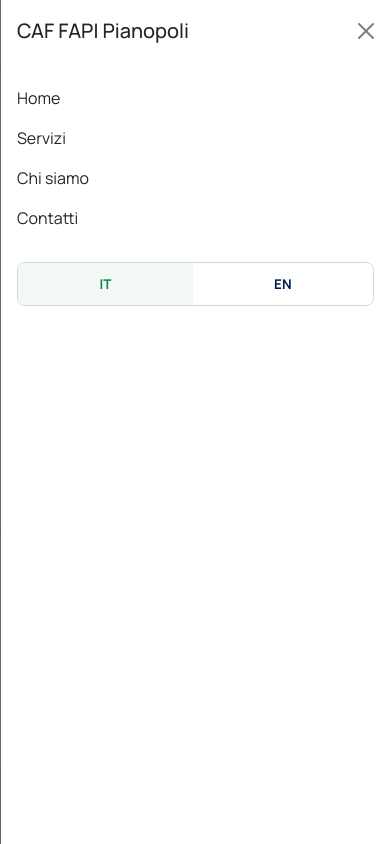
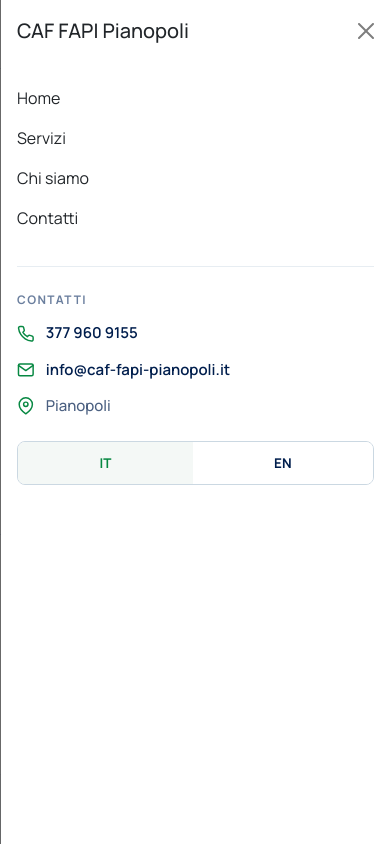
Before and after one commit to acetomartina/FE-Capstone-CAF, a React (Vite) app: page / in a window 390 px wide. Both pictures are taken after a click on the button 342 px from the left and 34 px from the top of the page. Built offline with nearby package versions, Linux system fonts and the light colour scheme; no server answers.

Commit message:
style(navbar): recapiti della sede nel menu mobile

```diff
--- a/src/components/public-navbar/PublicNavbar.css
+++ b/src/components/public-navbar/PublicNavbar.css
@@ -168,6 +168,54 @@
     gap: 0.5rem;
   }
 
+  .public-navbar__contatti {
+    margin-top: 1.75rem;
+    padding-top: 1.5rem;
+
+    display: grid;
+    gap: 0.85rem;
+
+    border-top: 1px solid #e7edf2;
+  }
+
+  .public-navbar__contatti-titolo {
+    color: #6b7f9e;
+
+    font-size: 0.74rem;
+    font-weight: 700;
+    letter-spacing: 0.12em;
+    text-transform: uppercase;
+  }
+
+  .public-navbar__contatti a,
+  .public-navbar__contatti-luogo {
+    display: flex;
+    align-items: center;
+    gap: 0.7rem;
+
+    color: #001e4d;
+
+    font-size: 0.94rem;
+    font-weight: 600;
+  }
+
+  .public-navbar__contatti svg {
+    flex: 0 0 auto;
+
+    color: #078842;
+    font-size: 1.1rem;
+  }
+
+  .public-navbar__contatti a:hover {
+    color: #078842;
+  }
+
+  /* Non e' un link: non deve sembrarlo. */
+  .public-navbar__contatti-luogo {
+    color: #4a5f80;
+    font-weight: 500;
+  }
+
   .public-navbar__phone--compatto,
   .public-navbar__reserved--compatto {
     width: auto;
--- a/src/components/public-navbar/PublicNavbar.tsx
+++ b/src/components/public-navbar/PublicNavbar.tsx
@@ -1,6 +1,6 @@
 import { Container, Nav, Navbar, Offcanvas } from "react-bootstrap";
 import { NavLink } from "react-router-dom";
-import { FiPhone, FiUser } from "react-icons/fi";
+import { FiMail, FiMapPin, FiPhone, FiUser } from "react-icons/fi";
 
 import logoCafFapi from "../../assets/logo.svg";
 import "./PublicNavbar.css";
@@ -87,6 +87,29 @@
               </NavLink>
             </Nav>
 
+            {/* Il menu a scomparsa esiste solo sotto lg: tanto vale usarlo
+                per i recapiti della sede, invece di lasciarlo mezzo vuoto. */}
+            <div className="public-navbar__contatti d-lg-none">
+              <span className="public-navbar__contatti-titolo">
+                Contatti
+              </span>
+
+              <a href="tel:+393779609155">
+                <FiPhone />
+                377 960 9155
+              </a>
+
+              <a href="mailto:info@caf-fapi-pianopoli.it">
+                <FiMail />
+                info@caf-fapi-pianopoli.it
+              </a>
+
+              <span className="public-navbar__contatti-luogo">
+                <FiMapPin />
+                Pianopoli
+              </span>
+            </div>
+
             <div className="d-flex flex-column flex-lg-row align-items-stretch align-items-lg-center gap-3 mt-4 mt-lg-0">
               {/* Sotto lg vivono fuori dal menu: qui servono solo da lg
                   in su, dove l'offcanvas e' una barra orizzontale. */}
```
